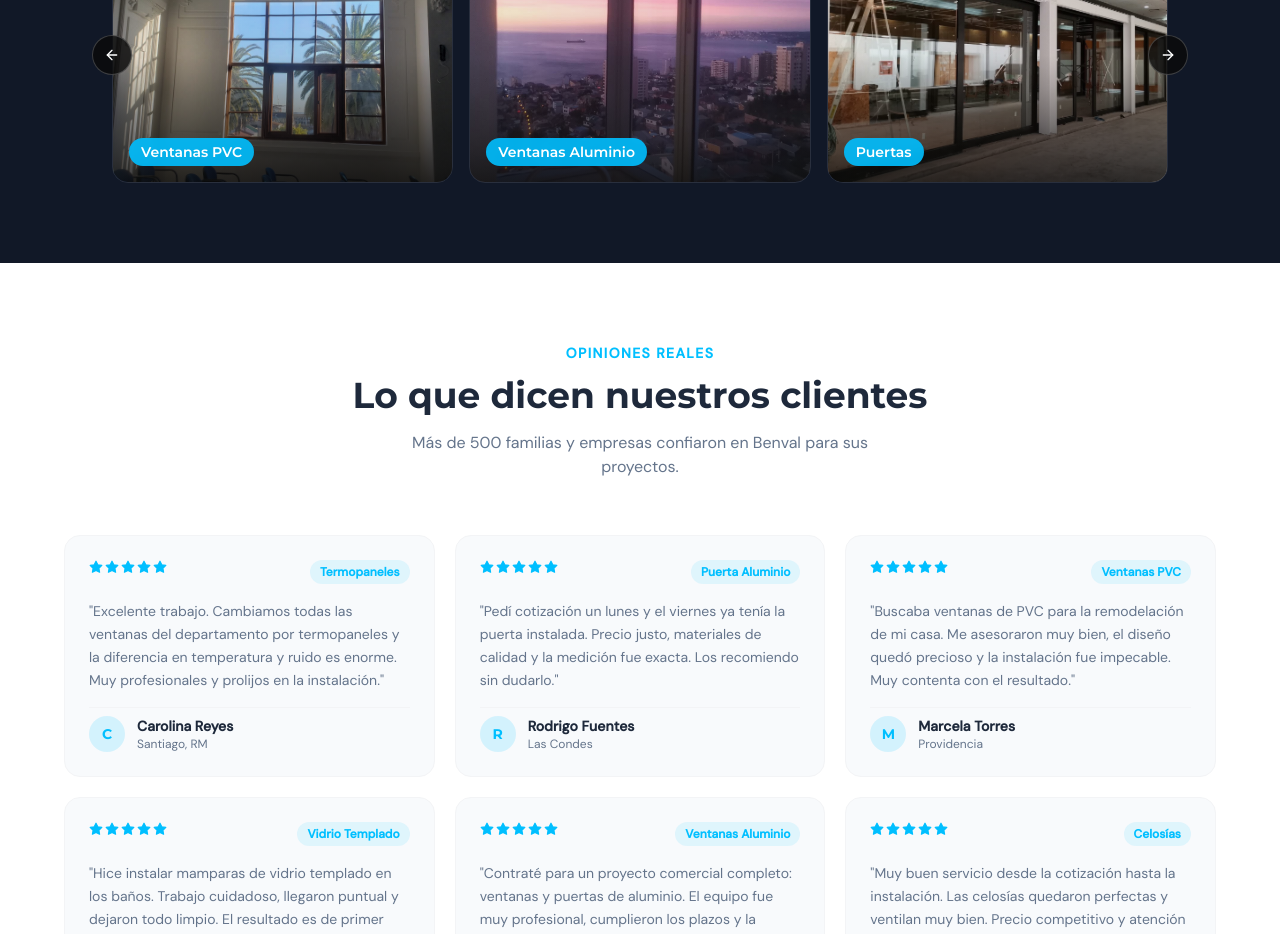
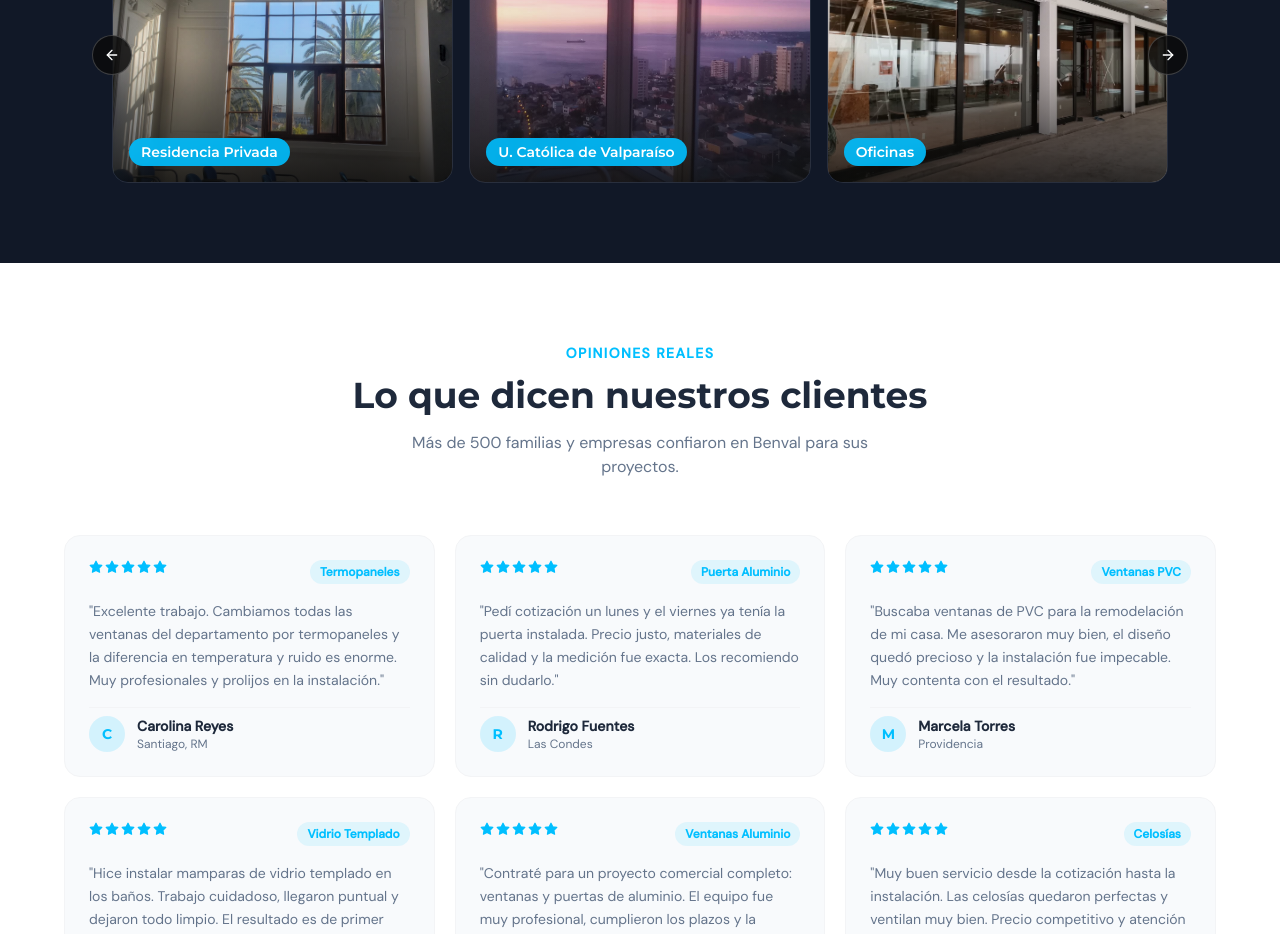
Before and after one commit to MGDIGUITAL/BENVAL, a Next.js app: page / in a window 1280 px wide. Shown: the part 3520-4454 px from the top of the page. Built offline with nearby package versions, Linux system fonts and the light colour scheme.

Commit message:
feat: titulos carrusel reales + cobertura IV-VI region en footer

```diff
--- a/src/components/Footer.tsx
+++ b/src/components/Footer.tsx
@@ -16,6 +16,13 @@ const products = [
   'Celosías',
   'Vidrio Templado',
   'Termopaneles',
+]
+
+const regiones = [
+  'IV Región de Coquimbo',
+  'V Región de Valparaíso',
+  'Región Metropolitana',
+  'VI Región del Libertador',
 ]
 
 export default function Footer() {
--- a/src/components/Gallery.tsx
+++ b/src/components/Gallery.tsx
@@ -8,15 +8,15 @@ import {
 import Image from 'next/image'
 
 const slides = [
-  { src: '/carrusel/2.jpg',    alt: 'Instalación de ventanas de PVC',        label: 'Ventanas PVC' },
-  { src: '/carrusel/3.jpg',    alt: 'Ventanas de aluminio instaladas',        label: 'Ventanas Aluminio' },
-  { src: '/carrusel/4.jpg',    alt: 'Puerta de aluminio a medida',            label: 'Puertas' },
-  { src: '/carrusel/5.jpg',    alt: 'Celosías instaladas',                   label: 'Celosías' },
-  { src: '/carrusel/6.jpg',    alt: 'Vidrio templado mampara',               label: 'Vidrio Templado' },
-  { src: '/carrusel/7.jpg',    alt: 'Termopanel doble vidriado',             label: 'Termopaneles' },
-  { src: '/carrusel/8.jpg',    alt: 'Proyecto residencial Benval',           label: 'Proyecto Residencial' },
-  { src: '/carrusel/10.jpg',   alt: 'Instalación comercial Benval',          label: 'Proyecto Comercial' },
-  { src: '/carrusel/extra.png',alt: 'Taller Benval fabricación',             label: 'Nuestro Taller' },
+  { src: '/carrusel/2.jpg',    alt: 'Residencia privada con ventanas de PVC',              label: 'Residencia Privada' },
+  { src: '/carrusel/3.jpg',    alt: 'Universidad Católica de Valparaíso',                  label: 'U. Católica de Valparaíso' },
+  { src: '/carrusel/4.jpg',    alt: 'Oficinas con termopaneles',                           label: 'Oficinas' },
+  { src: '/carrusel/5.jpg',    alt: 'Universidad Católica de Valparaíso vidrio templado',  label: 'U. Católica de Valparaíso' },
+  { src: '/carrusel/6.jpg',    alt: 'Residencia privada con celosías',                     label: 'Residencia Privada' },
+  { src: '/carrusel/7.jpg',    alt: 'Club Naval Valparaíso ventanas restauradas',          label: 'Club Naval Valparaíso' },
+  { src: '/carrusel/8.jpg',    alt: 'Proyecto residencial Benval',                         label: 'Proyecto Residencial' },
+  { src: '/carrusel/10.jpg',   alt: 'Proyecto comercial Benval',                           label: 'Proyecto Comercial' },
+  { src: '/carrusel/extra.png',alt: 'Taller Benval fabricación',                           label: 'Nuestro Taller' },
 ]
 
 export default function Gallery() {
```
